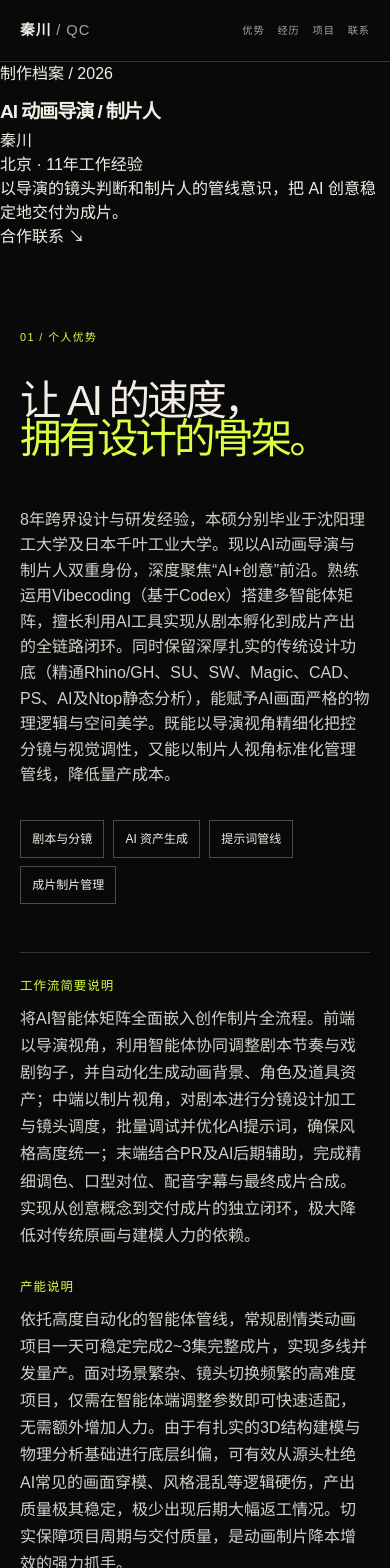
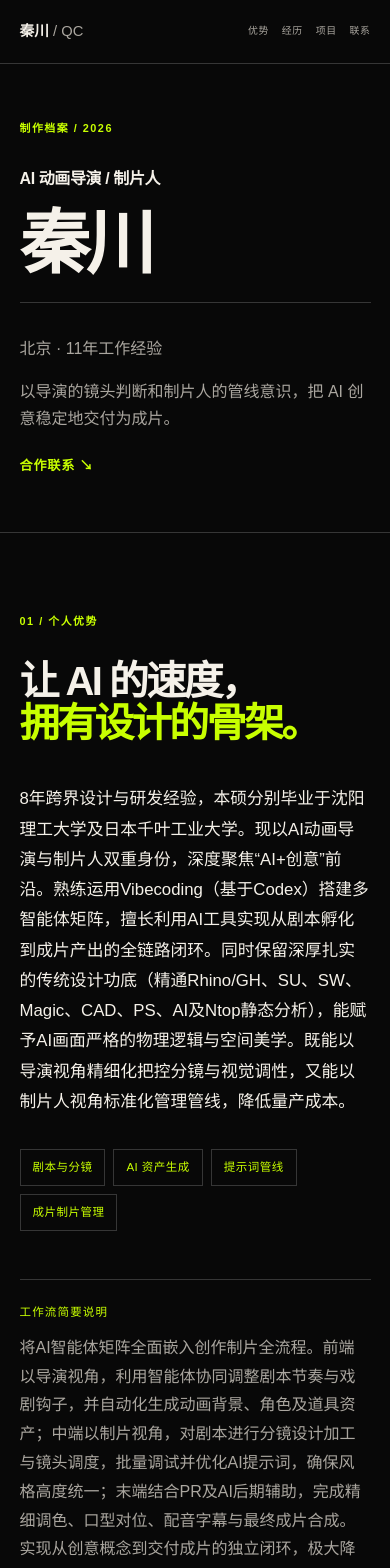
Before and after one commit to QoQ2055/qinchuan-ai, a Next.js app: page / in a window 390 px wide. Shown: the top 1568 px of the page. Built offline with nearby package versions, Linux system fonts and the light colour scheme.

Commit message:
feat: add responsive editorial resume layout

```diff
--- a/app/globals.css
+++ b/app/globals.css
@@ -1,20 +1,566 @@
 @import "tailwindcss";
 
-:root { --ink:#090909; --paper:#f2eee6; --muted:#a7a39c; --signal:#d7ff43; }
-* { box-sizing: border-box; }
-html { scroll-behavior: smooth; }
-body { margin: 0; background: var(--ink); color: var(--paper); font-family: Arial, "Microsoft YaHei", sans-serif; }
-a { color: inherit; text-decoration: none; }
-a:focus-visible { outline: 3px solid var(--signal); outline-offset: 4px; }
-.contact a:focus-visible { outline: 3px solid var(--ink); outline-offset: 4px; box-shadow: 0 0 0 6px var(--paper); }
-.site-nav, .hero, .section, .contact { padding-left: clamp(1.25rem, 5vw, 5rem); padding-right: clamp(1.25rem, 5vw, 5rem); }
-.site-nav { height: 76px; display: flex; justify-content: space-between; align-items: center; border-bottom: 1px solid #353535; font-size: .72rem; letter-spacing: .08em; text-transform: uppercase; }
-.wordmark { font-weight: 700; font-size: .92rem; }.wordmark span { color: var(--muted); font-weight: 400; }.nav-links { display: flex; gap: clamp(1rem, 3vw, 2.5rem); color: var(--muted); }.nav-links a:hover { color: var(--signal); }
-.hero { min-height: calc(100vh - 76px); display: grid; grid-template-rows: auto 1fr auto; padding-top: 1.5rem; padding-bottom: 2.4rem; border-bottom: 1px solid #353535; }.eyebrow,.section-index { margin: 0; color: var(--signal); font-size: .68rem; letter-spacing: .13em; text-transform: uppercase; }.hero-title { align-self: center; display: grid; grid-template-columns: minmax(0, 1fr) auto; align-items: end; }.hero h1 { margin: 0; font-size: clamp(7rem, 20vw, 17rem); line-height: .71; letter-spacing: -.11em; font-weight: 800; }.hero-role { padding-bottom: .4em; font-size: clamp(1.3rem, 3.5vw, 3.25rem); line-height: 1; font-weight: 600; letter-spacing: -.06em; }.hero-role span { display: block; }.hero-role span:last-child { color: var(--signal); }.hero-meta { align-self: end; display: grid; grid-template-columns: 1fr 1.3fr auto; gap: 2rem; border-top: 1px solid #353535; padding-top: 1rem; font-size: .84rem; line-height: 1.5; }.hero-meta p { margin: 0; max-width: 27rem; }.hero-meta a { color: var(--signal); white-space: nowrap; font-weight: 700; }
-.section { padding-top: clamp(5rem, 12vw, 10rem); padding-bottom: clamp(5rem, 12vw, 10rem); border-bottom: 1px solid #353535; display: grid; grid-template-columns: 20% 1fr; gap: 2rem; }.section h2,.contact h2 { margin: 0; font-size: clamp(2.6rem, 6vw, 6.4rem); letter-spacing: -.075em; line-height: .92; }.section h2 em { font-style: normal; color: var(--signal); }.lead { max-width: 46rem; margin: 3rem 0 2rem; color: #d4d0c9; font-size: clamp(1rem, 1.5vw, 1.3rem); line-height: 1.6; }.capabilities { display: flex; flex-wrap: wrap; gap: .55rem; }.capabilities span { border: 1px solid #4b4b4b; padding: .55rem .7rem; font-size: .75rem; }.about-detail { max-width: 56rem; margin-top: 3rem; padding-top: 1.5rem; border-top: 1px solid #353535; }.about-detail h3 { margin: 1.8rem 0 .55rem; color: var(--signal); font-size: .78rem; letter-spacing: .08em; }.about-detail h3:first-child { margin-top: 0; }.about-detail p { margin: 0; color: #d4d0c9; line-height: 1.7; }
-.experience { display: block; }.experience-heading { display: grid; grid-template-columns: 20% 1fr; gap: 2rem; margin-bottom: 4rem; }.experience-list { border-top: 1px solid #353535; }.experience-card { display: grid; grid-template-columns: 20% 1fr; gap: 2rem; padding: 1.6rem 0 1.8rem; border-bottom: 1px solid #353535; }.experience-label { color: var(--muted); font-size: .75rem; }.experience-label p { margin: 0 0 .4rem; }.experience-card h3 { margin: 0 0 .8rem; font-size: clamp(1.15rem, 2.2vw, 1.75rem); letter-spacing: -.04em; }.experience-card div > p { margin: 0; max-width: 47rem; color: #d4d0c9; line-height: 1.55; }.experience-card ul { display: flex; gap: .5rem; flex-wrap: wrap; padding: 0; margin: 1.1rem 0 0; list-style: none; }.experience-card li { color: var(--signal); font-size: .75rem; }.experience-card li::before { content: "• "; }
-.experience-details { margin-top: 1.35rem; padding-top: 1.15rem; border-top: 1px solid #282828; }.experience-details p { margin: 0 0 .85rem !important; max-width: 52rem; color: #c8c4bc !important; font-size: .93rem; line-height: 1.75 !important; }
-.projects { grid-template-columns: 20% 1fr; }.project-grid { display: grid; grid-template-columns: repeat(2, minmax(0, 1fr)); margin-top: 3rem; border-top: 1px solid #353535; }.project-grid article { min-height: 13rem; padding: 1.25rem; border-right: 1px solid #353535; border-bottom: 1px solid #353535; }.project-grid article:nth-child(even) { border-right: 0; }.project-grid p { margin: 0; color: var(--muted); font-size: .78rem; line-height: 1.5; }.project-grid h3 { margin: 2.4rem 0 1.1rem; font-size: 1.2rem; letter-spacing: -.04em; }.credentials { grid-column: 2; display: grid; grid-template-columns: 20% repeat(3, 1fr); gap: 1rem; margin-top: 3rem; padding-top: 1rem; border-top: 1px solid #353535; color: var(--muted); font-size: .78rem; line-height: 1.5; }.credentials p { margin: 0; }
-.contact { padding-top: clamp(5rem, 12vw, 10rem); padding-bottom: 3rem; background: var(--signal); color: var(--ink); }.contact .section-index { color: var(--ink); }.contact-grid { display: grid; grid-template-columns: 2fr 1fr; gap: 2rem; align-items: end; margin-top: 6rem; }.contact h2 { font-size: clamp(3.2rem, 8vw, 8.2rem); }.contact-grid div { display: grid; gap: .5rem; }.contact-grid a { font-size: clamp(1.1rem, 2vw, 1.55rem); font-weight: 700; border-bottom: 1px solid #5e7620; padding-bottom: .45rem; }.contact-grid p { margin: 1.25rem 0 0; font-size: .8rem; }
-@media (max-width:720px) { .site-nav { height: 62px; }.nav-links { gap: .8rem; font-size: .64rem; }.hero { min-height: calc(100svh - 62px); padding-top: 1.25rem; padding-bottom: 1.5rem; }.hero h1 { font-size: clamp(5rem, 28vw, 7rem); line-height: .78; letter-spacing: -.1em; }.hero-title,.hero-meta,.section,.experience-heading,.experience-card,.projects,.contact-grid { grid-template-columns: 1fr; }.hero-role { margin-top: 1rem; font-size: 1.2rem; }.hero-meta { gap: 1rem; }.section { gap: 2.3rem; }.experience-heading { gap: 1.2rem; margin-bottom: 2.5rem; }.experience-card { gap: 1rem; }.experience-details p { font-size: .9rem; }.project-grid { grid-template-columns: 1fr; }.project-grid article { border-right: 0; min-height: auto; }.credentials { grid-column: 1; grid-template-columns: 1fr; }.contact-grid { margin-top: 3rem; gap: 3rem; } }
-@media (prefers-reduced-motion: reduce) { html { scroll-behavior: auto; } }
+:root {
+  --display-leading: 1.08;
+  --reading-width: 68rem;
+  --rail-width: 10rem;
+  --ink: #080808;
+  --paper: #f5f1e9;
+  --signal: #c8ff00;
+  --rule: #363636;
+  --muted: #aaa69f;
+  --page-gutter: clamp(1.25rem, 5vw, 5rem);
+}
+
+* {
+  box-sizing: border-box;
+}
+
+html {
+  scroll-behavior: smooth;
+}
+
+body {
+  margin: 0;
+  background: var(--ink);
+  color: var(--paper);
+  font-family: Arial, "Microsoft YaHei", sans-serif;
+  font-size: 1rem;
+  text-rendering: optimizeLegibility;
+}
+
+a {
+  color: inherit;
+  text-decoration: none;
+}
+
+a:focus-visible {
+  outline: 3px solid var(--signal);
+  outline-offset: 4px;
+}
+
+.contact a:focus-visible {
+  outline: 3px solid var(--ink);
+  outline-offset: 4px;
+  box-shadow: 0 0 0 6px var(--paper);
+}
+
+.site-nav,
+.editorial-hero,
+.section,
+.contact {
+  padding-inline: var(--page-gutter);
+}
+
+.site-nav {
+  min-height: 4.75rem;
+  display: flex;
+  align-items: center;
+  justify-content: space-between;
+  gap: 2rem;
+  border-bottom: 1px solid var(--rule);
+  font-size: 0.7rem;
+  letter-spacing: 0.11em;
+  text-transform: uppercase;
+}
+
+.wordmark {
+  flex: 0 0 auto;
+  font-size: 0.92rem;
+  font-weight: 700;
+  letter-spacing: 0;
+}
+
+.wordmark span,
+.nav-links {
+  color: var(--muted);
+}
+
+.wordmark span {
+  font-weight: 400;
+}
+
+.nav-links {
+  display: flex;
+  flex-wrap: wrap;
+  justify-content: flex-end;
+  gap: clamp(0.8rem, 3vw, 2.5rem);
+}
+
+.nav-links a:hover {
+  color: var(--signal);
+}
+
+.editorial-hero {
+  min-height: auto;
+  padding-block: clamp(4rem, 10vw, 9rem);
+  display: grid;
+  gap: clamp(2rem, 5vw, 5rem);
+  border-bottom: 1px solid var(--rule);
+}
+
+.kicker,
+.section-index {
+  margin: 0;
+  color: var(--signal);
+  font-size: 0.68rem;
+  font-weight: 700;
+  letter-spacing: 0.14em;
+  text-transform: uppercase;
+}
+
+.hero-masthead {
+  display: grid;
+  grid-template-columns: minmax(0, 1fr) auto;
+  align-items: end;
+  gap: 2rem;
+  padding-bottom: 1.25rem;
+  border-bottom: 1px solid var(--rule);
+}
+
+.hero-role {
+  max-width: 20rem;
+  margin: 0 0 0.7em;
+  font-size: clamp(1rem, 1.8vw, 1.5rem);
+  font-weight: 600;
+  line-height: 1.35;
+  letter-spacing: -0.025em;
+}
+
+.editorial-hero h1 {
+  margin: 0;
+  font-size: clamp(3.5rem, 10vw, 9rem);
+  font-weight: 800;
+  line-height: var(--display-leading);
+  letter-spacing: -0.06em;
+}
+
+.hero-brief {
+  display: grid;
+  grid-template-columns: var(--rail-width) minmax(16rem, 42rem) auto;
+  align-items: start;
+  gap: clamp(1.25rem, 4vw, 4rem);
+}
+
+.hero-brief p {
+  margin: 0;
+  color: var(--muted);
+  line-height: 1.7;
+}
+
+.hero-brief a {
+  justify-self: end;
+  color: var(--signal);
+  font-size: 0.82rem;
+  font-weight: 700;
+  letter-spacing: 0.06em;
+  white-space: nowrap;
+}
+
+.section {
+  padding-block: clamp(5rem, 10vw, 9rem);
+  border-bottom: 1px solid var(--rule);
+  display: grid;
+  grid-template-columns: var(--rail-width) minmax(0, 1fr);
+  gap: clamp(2rem, 5vw, 5rem);
+}
+
+.section > div,
+.dossier-body,
+.entry-details {
+  min-width: 0;
+}
+
+.section h2,
+.contact h2 {
+  margin: 0;
+  font-size: clamp(2.5rem, 6vw, 6.25rem);
+  font-weight: 700;
+  line-height: 1.04;
+  letter-spacing: -0.065em;
+}
+
+.section h2 em {
+  color: var(--signal);
+  font-style: normal;
+}
+
+.lead {
+  max-width: 58rem;
+  margin: clamp(2.5rem, 6vw, 5rem) 0 2rem;
+  color: var(--paper);
+  font-size: clamp(1.05rem, 1.45vw, 1.3rem);
+  line-height: 1.8;
+}
+
+.capabilities {
+  display: flex;
+  flex-wrap: wrap;
+  gap: 0.5rem;
+}
+
+.capabilities span {
+  padding: 0.55rem 0.75rem;
+  border: 1px solid var(--rule);
+  color: var(--signal);
+  font-size: 0.72rem;
+  letter-spacing: 0.04em;
+}
+
+.about-detail {
+  max-width: var(--reading-width);
+  margin-top: clamp(3rem, 7vw, 6rem);
+  padding-top: 1.5rem;
+  border-top: 1px solid var(--rule);
+}
+
+.about-detail h3 {
+  margin: 2.5rem 0 0.8rem;
+  color: var(--signal);
+  font-size: 0.72rem;
+  letter-spacing: 0.1em;
+}
+
+.about-detail h3:first-child {
+  margin-top: 0;
+}
+
+.about-detail p {
+  max-width: 62rem;
+  margin: 0;
+  color: var(--muted);
+  line-height: 1.8;
+}
+
+.experience {
+  display: block;
+}
+
+.experience-heading {
+  display: grid;
+  grid-template-columns: var(--rail-width) minmax(0, 1fr);
+  gap: clamp(2rem, 5vw, 5rem);
+  margin-bottom: clamp(4rem, 8vw, 7rem);
+}
+
+.experience-list {
+  max-width: calc(var(--reading-width) + var(--rail-width) + 4rem);
+  margin-left: auto;
+}
+
+.dossier-entry {
+  display: grid;
+  grid-template-columns: var(--rail-width) minmax(0, 1fr);
+  gap: clamp(1.25rem, 4vw, 4rem);
+  padding-block: 2.5rem;
+  border-top: 1px solid var(--rule);
+}
+
+.dossier-entry:last-child {
+  border-bottom: 1px solid var(--rule);
+}
+
+.dossier-meta {
+  color: var(--muted);
+  font-size: 0.72rem;
+  letter-spacing: 0.03em;
+  line-height: 1.55;
+}
+
+.dossier-meta p {
+  margin: 0 0 0.45rem;
+}
+
+.dossier-body,
+.entry-details {
+  max-width: var(--reading-width);
+}
+
+.dossier-body h3 {
+  margin: 0 0 1rem;
+  font-size: clamp(1.3rem, 2.3vw, 2rem);
+  line-height: 1.25;
+  letter-spacing: -0.035em;
+}
+
+.entry-summary {
+  max-width: 54rem;
+  margin: 0;
+  color: var(--paper);
+  font-size: 1rem;
+  line-height: 1.75;
+}
+
+.dossier-body ul {
+  display: flex;
+  flex-wrap: wrap;
+  gap: 0.5rem 1rem;
+  margin: 1.25rem 0 0;
+  padding: 0;
+  list-style: none;
+}
+
+.dossier-body li {
+  color: var(--signal);
+  font-size: 0.75rem;
+  line-height: 1.5;
+}
+
+.dossier-body li::before {
+  content: "+ ";
+}
+
+.entry-details {
+  margin-top: 1.75rem;
+  padding-top: 1.5rem;
+  border-top: 1px solid var(--rule);
+}
+
+.entry-details p {
+  margin: 0 0 1rem;
+  color: var(--muted);
+  font-size: 0.94rem;
+  line-height: 1.8;
+}
+
+.entry-details p:last-child {
+  margin-bottom: 0;
+}
+
+.projects {
+  align-items: start;
+}
+
+.project-grid,
+.project-list {
+  display: grid;
+  grid-template-columns: repeat(2, minmax(0, 1fr));
+  margin-top: clamp(3rem, 7vw, 6rem);
+  border-left: 1px solid var(--rule);
+}
+
+.project-dossier {
+  min-width: 0;
+  padding: 2rem;
+  border-top: 1px solid var(--rule);
+  border-right: 1px solid var(--rule);
+  border-bottom: 1px solid var(--rule);
+}
+
+.project-meta {
+  color: var(--signal) !important;
+  font-size: 0.7rem !important;
+  font-weight: 700;
+  letter-spacing: 0.05em;
+  text-transform: uppercase;
+}
+
+.project-dossier h3 {
+  margin: clamp(2rem, 4vw, 4rem) 0 1.25rem;
+  font-size: clamp(1.2rem, 2vw, 1.6rem);
+  line-height: 1.3;
+  letter-spacing: -0.035em;
+}
+
+.project-dossier p {
+  margin: 0;
+  color: var(--muted);
+  font-size: 0.9rem;
+  line-height: 1.75;
+  overflow-wrap: anywhere;
+}
+
+.credentials {
+  grid-column: 2;
+  display: grid;
+  grid-template-columns: var(--rail-width) repeat(3, minmax(0, 1fr));
+  gap: 1.25rem;
+  margin-top: 3rem;
+  padding-top: 1.25rem;
+  border-top: 1px solid var(--rule);
+  color: var(--muted);
+  font-size: 0.76rem;
+  line-height: 1.65;
+}
+
+.credentials p {
+  margin: 0;
+}
+
+.credentials p:first-child {
+  color: var(--signal);
+  font-weight: 700;
+  letter-spacing: 0.1em;
+}
+
+.contact {
+  padding-block: clamp(5rem, 10vw, 9rem) 3rem;
+  background: var(--signal);
+  color: var(--ink);
+}
+
+.contact .section-index {
+  color: var(--ink);
+}
+
+.contact-grid {
+  display: grid;
+  grid-template-columns: minmax(0, 2fr) minmax(15rem, 1fr);
+  align-items: end;
+  gap: clamp(2rem, 6vw, 6rem);
+  margin-top: clamp(4rem, 10vw, 9rem);
+}
+
+.contact h2 {
+  font-size: clamp(3rem, 7vw, 7rem);
+}
+
+.contact-grid div {
+  min-width: 0;
+  display: grid;
+  gap: 0.65rem;
+}
+
+.contact-grid a {
+  padding-bottom: 0.45rem;
+  border-bottom: 1px solid var(--ink);
+  font-size: clamp(1rem, 1.75vw, 1.4rem);
+  font-weight: 700;
+  overflow-wrap: anywhere;
+}
+
+.contact-grid p {
+  margin: 1rem 0 0;
+  font-size: 0.78rem;
+}
+
+@media (max-width: 980px) {
+  :root {
+    --rail-width: 8rem;
+  }
+
+  .hero-brief {
+    grid-template-columns: var(--rail-width) minmax(0, 1fr);
+  }
+
+  .hero-brief a {
+    grid-column: 2;
+    justify-self: start;
+  }
+
+  .project-grid,
+  .project-list {
+    grid-template-columns: 1fr;
+  }
+
+  .credentials {
+    grid-template-columns: repeat(2, minmax(0, 1fr));
+  }
+}
+
+@media (max-width: 720px) {
+  :root {
+    --page-gutter: clamp(1rem, 5vw, 1.5rem);
+  }
+
+  .site-nav {
+    min-height: 4rem;
+    gap: 1rem;
+  }
+
+  .nav-links {
+    gap: 0.55rem 0.8rem;
+    font-size: 0.62rem;
+    letter-spacing: 0.06em;
+  }
+
+  .editorial-hero {
+    padding-block: 3.5rem;
+  }
+
+  .hero-masthead,
+  .hero-brief,
+  .dossier-entry {
+    grid-template-columns: 1fr;
+    gap: 1rem;
+  }
+
+  .hero-role {
+    margin: 0;
+  }
+
+  .editorial-hero h1 {
+    font-size: clamp(3.25rem, 18vw, 5.5rem);
+    line-height: 1.08;
+  }
+
+  .hero-brief a {
+    grid-column: auto;
+    justify-self: start;
+    margin-top: 0.5rem;
+  }
+
+  .section,
+  .experience-heading,
+  .contact-grid {
+    grid-template-columns: 1fr;
+  }
+
+  .section {
+    gap: 2rem;
+  }
+
+  .experience-heading {
+    gap: 1.5rem;
+  }
+
+  .experience-list {
+    margin-left: 0;
+  }
+
+  .dossier-entry {
+    padding-block: 2rem;
+  }
+
+  .entry-details p {
+    font-size: 0.92rem;
+  }
+
+  .project-grid,
+  .project-list {
+    grid-template-columns: 1fr;
+    border-left: 0;
+  }
+
+  .project-dossier {
+    padding: 1.5rem 0;
+    border-right: 0;
+  }
+
+  .credentials {
+    grid-column: 1;
+    grid-template-columns: 1fr;
+  }
+
+  .contact-grid {
+    align-items: start;
+  }
+}
+
+@media (max-width: 380px) {
+  .site-nav {
+    align-items: flex-start;
+    flex-direction: column;
+    padding-block: 1rem;
+  }
+
+  .nav-links {
+    justify-content: flex-start;
+  }
+}
+
+@media (prefers-reduced-motion: reduce) {
+  html {
+    scroll-behavior: auto;
+  }
+}
```
